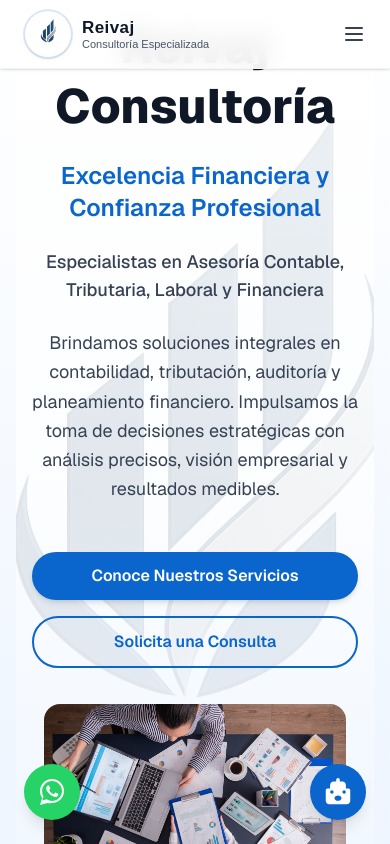
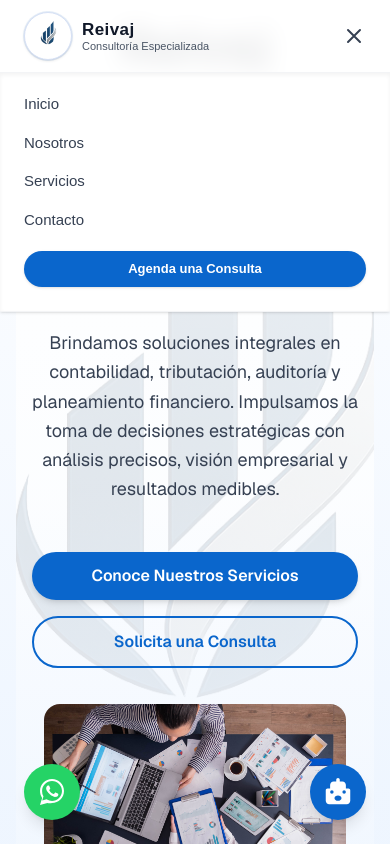
Before and after one commit to Stiph01/reivaj, a Next.js app: page / in a window 390 px wide. Both pictures are taken after a click on the button 354 px from the left and 34 px from the top of the page. Shown: the top 844 px of the page. Built offline with nearby package versions, Linux system fonts and the light colour scheme.

Commit message:
Update nav.js

```diff
--- a/src/component/nav.js
+++ b/src/component/nav.js
@@ -1,10 +1,14 @@
-import Link from "next/link";
-import Image from "next/image";
+"use client"
+import { useState } from "react"
+import Link from "next/link"
+import Image from "next/image"
 
 export default function Nav() {
+  const [open, setOpen] = useState(false)
+
   return (
     <nav className="w-full bg-white/90 backdrop-blur-md border-b border-gray-100 fixed top-0 left-0 z-50 shadow-sm">
-      <div className="max-w-6xl mx-auto px-6 py-2.5 flex items-center justify-between">
+      <div className="max-w-6xl mx-auto px-6 py-3 flex items-center justify-between">
         <Link href="/" className="flex items-center gap-2.5">
           <div className="relative flex items-center justify-center w-12 h-12 rounded-full bg-white shadow-sm border border-[#d6e0f5] ring-1 ring-[#0A66CC]/10 overflow-hidden">
             <Image
@@ -30,6 +34,7 @@ export default function Nav() {
           <li><Link href="/" className="hover:text-[#0A66CC] transition">Inicio</Link></li>
           <li><Link href="/nosotros" className="hover:text-[#0A66CC] transition">Nosotros</Link></li>
           <li><Link href="/servicios" className="hover:text-[#0A66CC] transition">Servicios</Link></li>
+          <li><Link href="/contacto" className="hover:text-[#0A66CC] transition">Contacto</Link></li>
         </ul>
 
         <Link
@@ -39,14 +44,41 @@ export default function Nav() {
           Agenda una Consulta
         </Link>
 
-        <div className="md:hidden flex items-center">
-          <button type="button" className="text-gray-700 hover:text-[#0A66CC]">
+        <button
+          type="button"
+          onClick={() => setOpen(!open)}
+          className="md:hidden text-gray-700 hover:text-[#0A66CC] transition"
+        >
+          {open ? (
+            <svg className="w-6 h-6" fill="none" stroke="currentColor" strokeWidth="2" viewBox="0 0 24 24">
+              <path strokeLinecap="round" strokeLinejoin="round" d="M6 18L18 6M6 6l12 12" />
+            </svg>
+          ) : (
             <svg className="w-6 h-6" fill="none" stroke="currentColor" strokeWidth="2" viewBox="0 0 24 24">
               <path strokeLinecap="round" strokeLinejoin="round" d="M4 6h16M4 12h16M4 18h16" />
             </svg>
-          </button>
+          )}
+        </button>
+      </div>
+
+      {open && (
+        <div className="md:hidden bg-white border-t border-gray-100 shadow-inner">
+          <ul className="flex flex-col py-3 text-[15px] font-medium text-gray-700">
+            <li><Link href="/" className="block px-6 py-2 hover:bg-gray-50">Inicio</Link></li>
+            <li><Link href="/nosotros" className="block px-6 py-2 hover:bg-gray-50">Nosotros</Link></li>
+            <li><Link href="/servicios" className="block px-6 py-2 hover:bg-gray-50">Servicios</Link></li>
+            <li><Link href="/contacto" className="block px-6 py-2 hover:bg-gray-50">Contacto</Link></li>
+            <li className="px-6 py-3">
+              <Link
+                href="/contacto"
+                className="w-full text-center block bg-[#0A66CC] hover:bg-[#084b99] text-white text-[13px] font-semibold px-4 py-2 rounded-full shadow-sm transition-all"
+              >
+                Agenda una Consulta
+              </Link>
+            </li>
+          </ul>
         </div>
-      </div>
+      )}
     </nav>
-  );
+  )
 }
```
